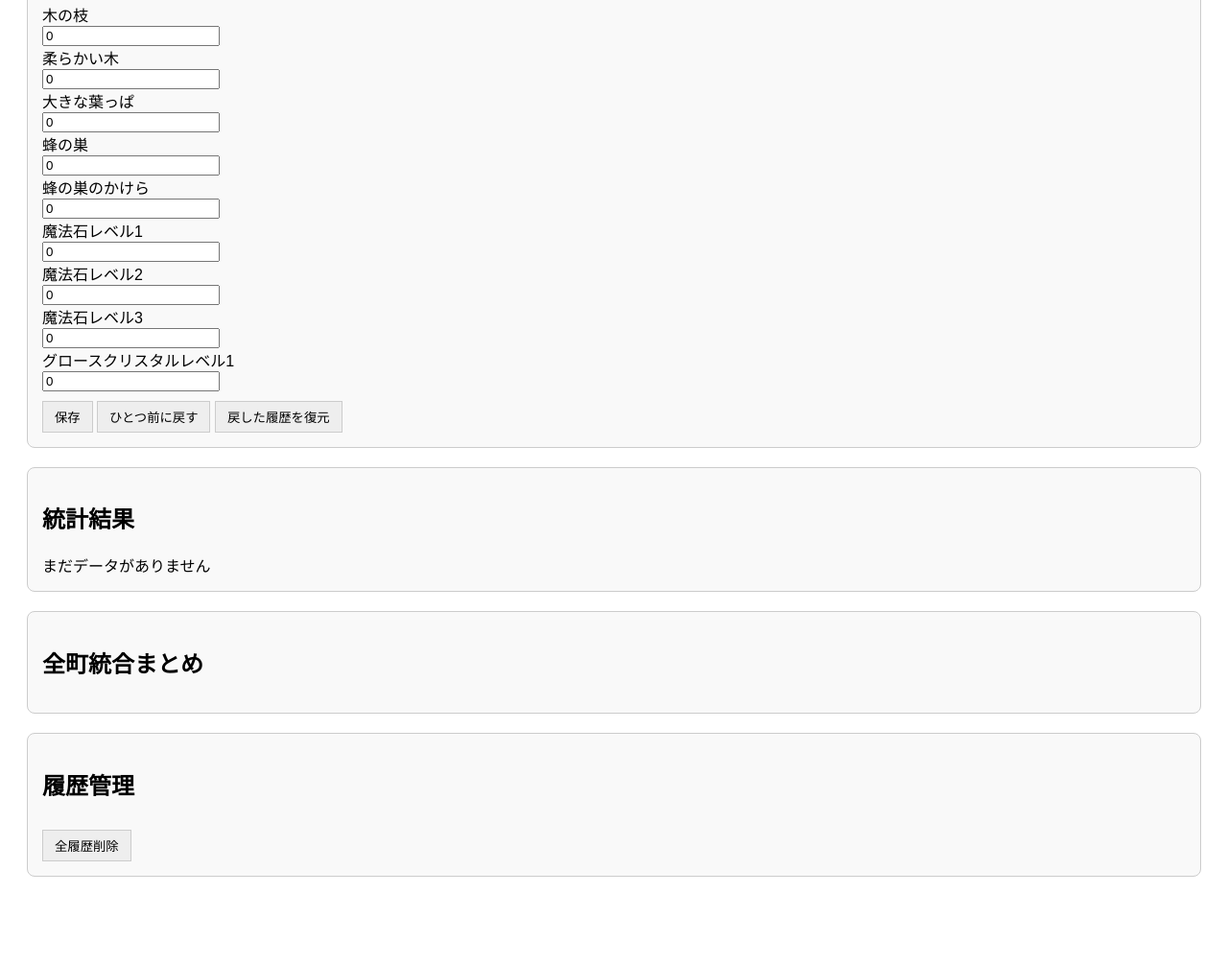
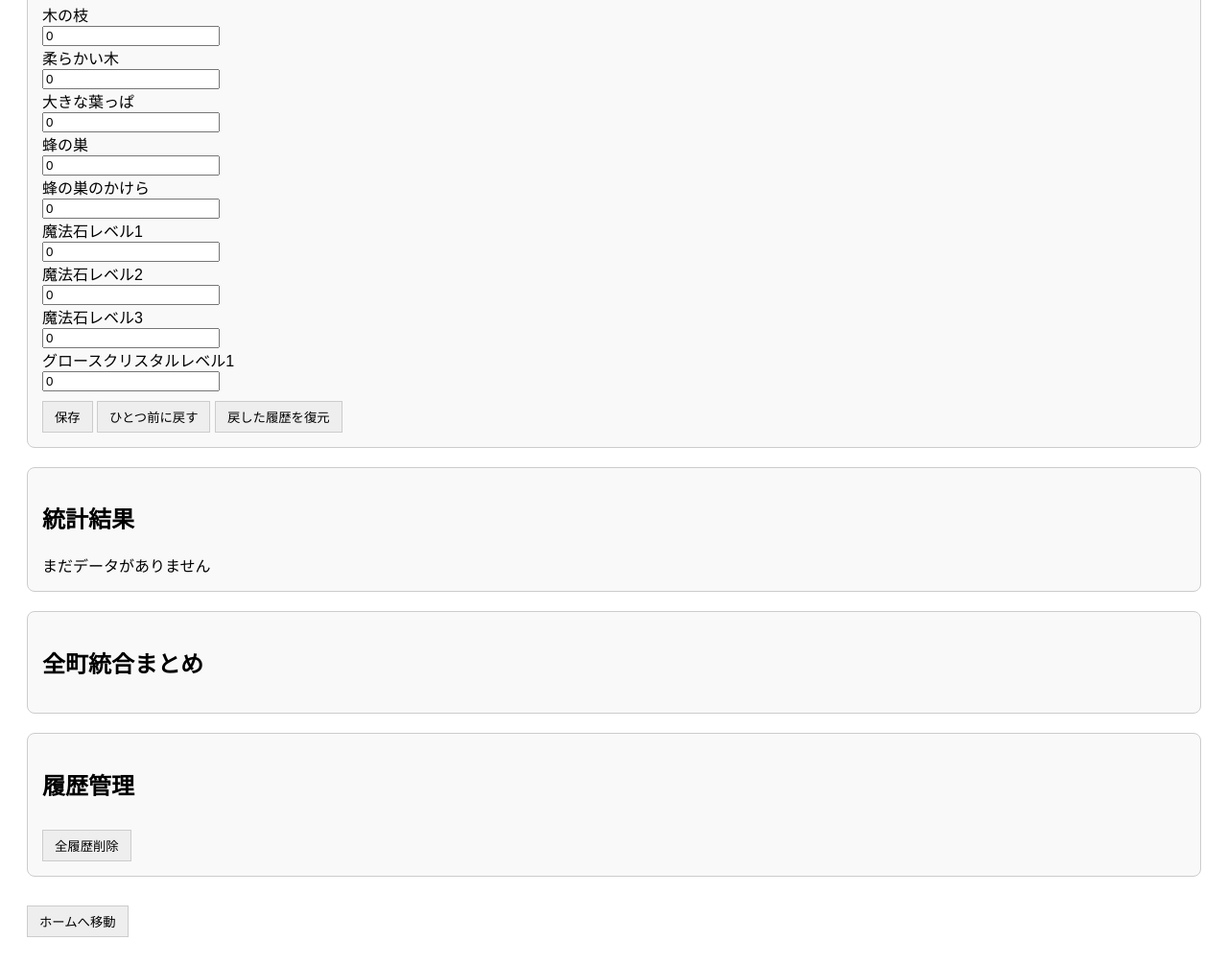
Before and after one commit to remusinonokayu-crypto/da3-calc, a plain HTML site: page all_gathering.html in a window 1280 px wide. Shown: the part 624-1629 px from the top of the page at 96% size. Before the commit the page ends 1586 px from the top, so only its background shows below. Drawn offline with Linux system fonts and the light colour scheme.

Commit message:
Update all_gathering.html

```diff
--- a/all_gathering.html
+++ b/all_gathering.html
@@ -164,7 +164,7 @@
   <h2>履歴管理</h2>
   <button onclick="clearAll()">全履歴削除</button>
 </div>
-
+<button onclick="location.href='index.html'">ホームへ移動</button>
 <script>
 /* ===========================
    テーマ管理
```
